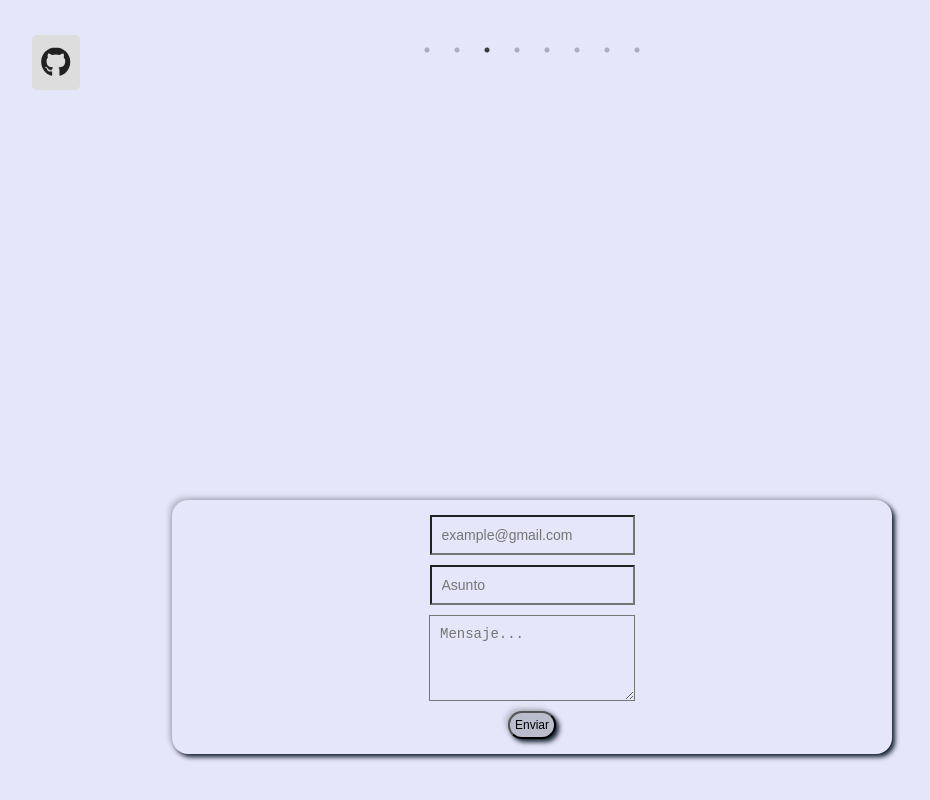
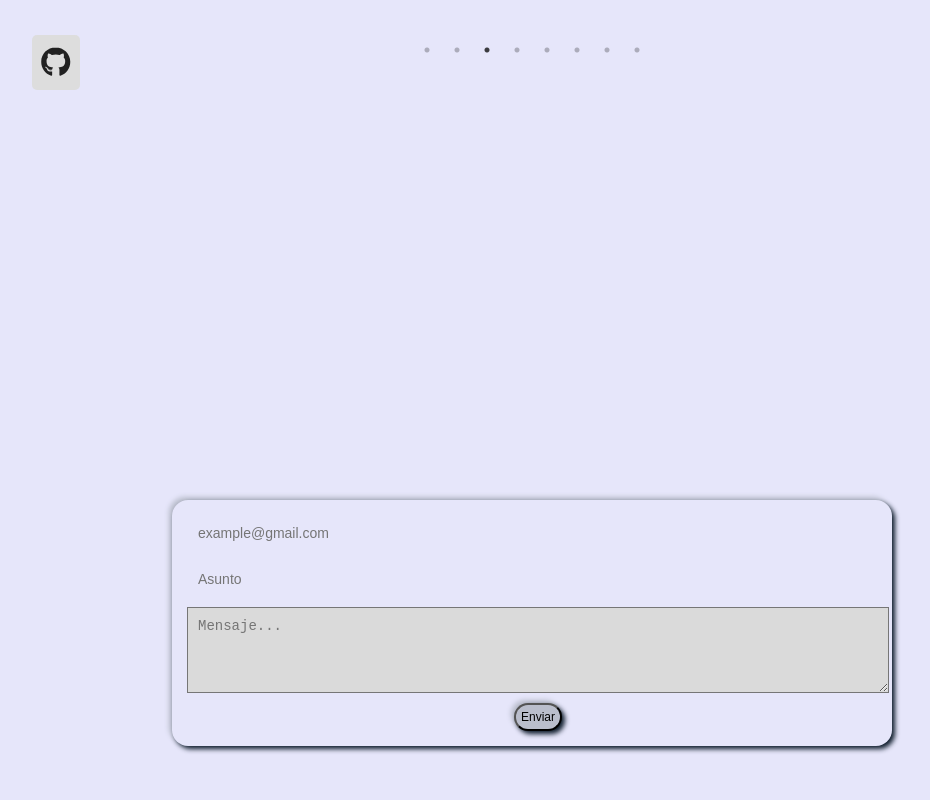
Before and after one commit to FranciscoDJVI/Portafolio, a React (Vite) app in the folder portafolio/: page / in a window 1280 px wide. Shown: the part 2968-3768 px from the top of the page, without its empty margins (108-1038 px from the left). Built offline with nearby package versions, Linux system fonts and the light colour scheme; a web font is replaced by a local one.

Commit message:
change width

```diff
--- a/portafolio/src/App.css
+++ b/portafolio/src/App.css
@@ -190,12 +190,15 @@ body {
     font-size: 14px;
     background: transparent;
     backdrop-filter: blur(0.5px);
+    border: none;
+    width: 680px;
   }
   .contact-div .contact-form textarea {
     padding: 10px;
     margin: 5px;
     font-size: 14px;
-    background: transparent;
+    width: 680px;
+    background: #dadada;
     backdrop-filter: blur(0.5px);
   }
   .contact-div .contact-form button {
```
